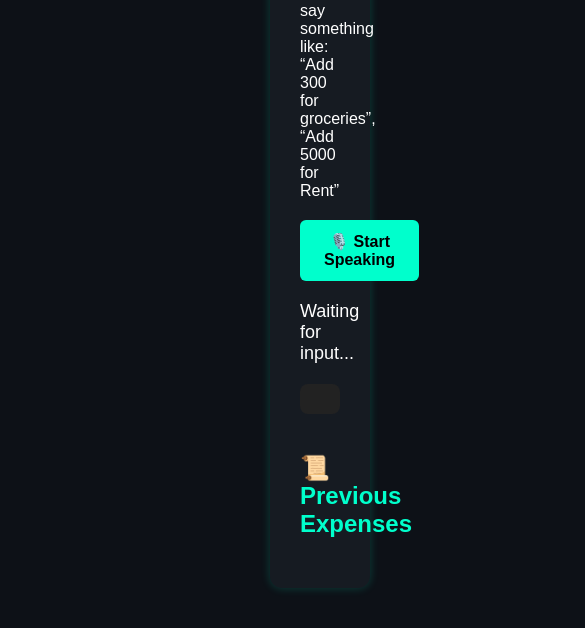
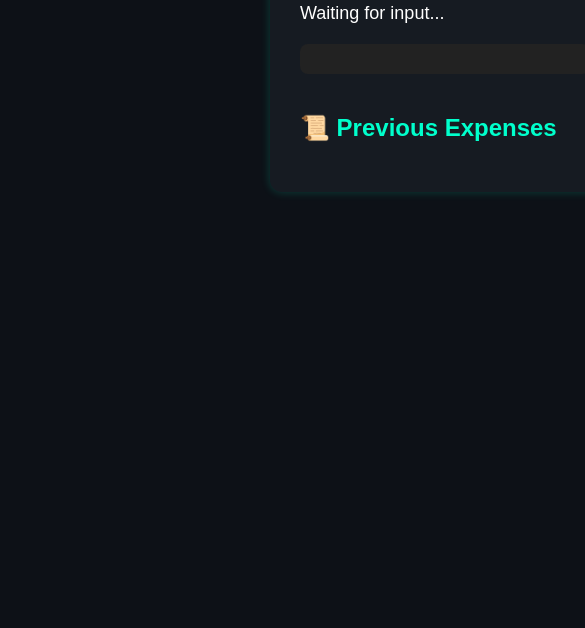
Before and after one commit to Shivakantmishra1/pockify, a plain HTML site: page assistant.html in a window 390 px wide. Shown: the part 237-865 px from the top of the page, 585 px wide, since content can reach past the window. After the commit the page ends 844 px from the top, so only its background shows below. Drawn offline with Linux system fonts and the light colour scheme.

Commit message:
assistant.html

```diff
--- a/assistant.html
+++ b/assistant.html
@@ -104,6 +104,32 @@
       .assistant-container {
         margin-left: 0;
         padding: 20px;
+        width: 100%;
+      }
+
+      .assistant-box {
+        padding: 25px;
+        border-radius: 12px;
+        box-shadow: 0 0 10px rgba(0, 255, 204, 0.2);
+        width: 100%;
+      }
+
+      .mic-button {
+        padding: 10px 20px;
+        font-size: 16px;
+      }
+
+      #voice-text {
+        font-size: 16px;
+      }
+
+      #parsed-output {
+        font-size: 16px;
+        padding: 12px;
+      }
+
+      #expense-list li {
+        font-size: 14px;
       }
     }
 
@@ -212,7 +238,6 @@
     </main>
   </div>
 
-
   <script>
   function toggleSidebar() {
     document.getElementById("sidebar").classList.toggle("show");
@@ -310,6 +335,5 @@ function deleteExpense(index) {
   window.onload = loadExpenses;
 
   </script>
-
 </body>
 </html>
```
Lines whose indentation alone changed are shown as unchanged.
